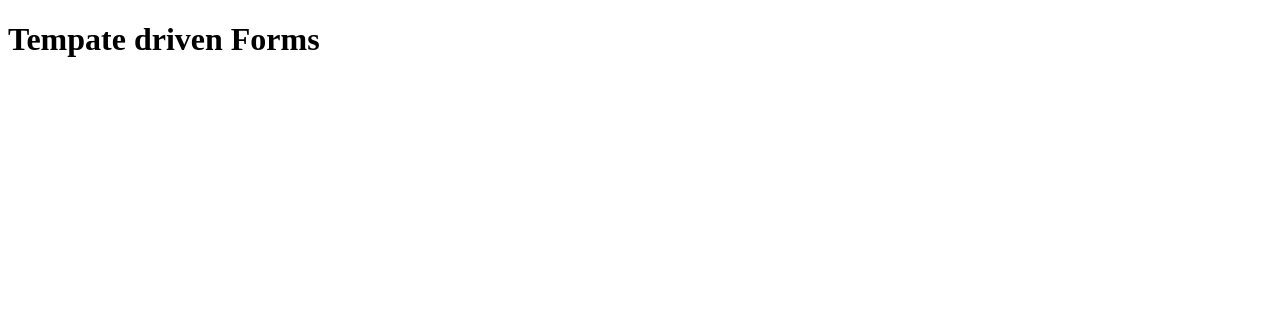
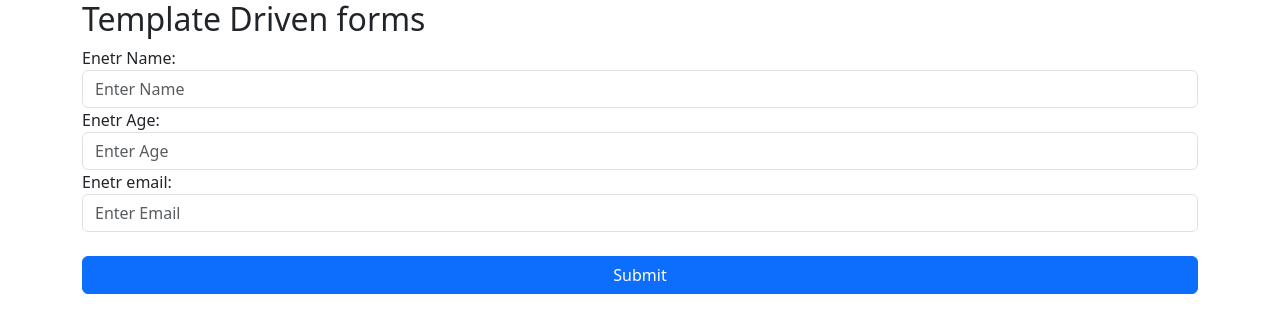
Before and after one commit to gittudemo/ngForms, an Angular app: page / in a window 1280 px wide. Shown: the top 332 px of the page. Built offline with nearby package versions, Linux system fonts and the light colour scheme.

Commit message:
basic template driven Form and value passing using NgForm directive and ngModel

```diff
--- a/src/app/app.component.html
+++ b/src/app/app.component.html
@@ -1,2 +1,3 @@
-<h1>Tempate driven Forms</h1>
+
+<app-tdf></app-tdf>
 <router-outlet></router-outlet>
--- a/src/app/app.module.ts
+++ b/src/app/app.module.ts
@@ -3,13 +3,17 @@ import { BrowserModule } from '@angular/platform-browser';
 
 import { AppRoutingModule } from './app-routing.module';
 import { AppComponent } from './app.component';
+import { TdfComponent } from './tdf/tdf.component';
+import { FormsModule } from '@angular/forms';
 
 @NgModule({
   declarations: [
-    AppComponent
+    AppComponent,
+    TdfComponent
   ],
   imports: [
     BrowserModule,
+    FormsModule,
     AppRoutingModule
   ],
   providers: [],
--- /dev/null
+++ b/src/app/tdf/tdf.component.html
@@ -0,0 +1,32 @@
+
+
+<div class="container">
+  <div class="row">
+    <div class="col-md-4"></div>
+    <div><h2>Template Driven forms</h2></div>
+
+    <form #myForm="ngForm" (ngSubmit)="saveForm(myForm.value)">
+      <div class="form-group">
+        <label>Enetr Name:</label>
+        <input type="text" name="name" placeholder="Enter Name" ngModel class="form-control">
+
+      </div>
+        <div class="form-group">
+          <label>Enetr Age:</label>
+          <input type="number" name="age" placeholder="Enter Age" ngModel class="form-control">
+
+        </div>
+          <div class="form-group">
+            <label>Enetr email:</label>
+            <input type="text" name="email" placeholder="Enter Email" ngModel class="form-control">
+
+          </div>
+          <br>
+          <div class="d-grid">
+            <button type="submit" value="submit" class="btn btn-primary">Submit</button>
+          </div>
+    </form>
+
+  </div>
+
+</div>
--- /dev/null
+++ b/src/app/tdf/tdf.component.ts
@@ -0,0 +1,18 @@
+import { Component } from '@angular/core';
+
+@Component({
+  selector: 'app-tdf',
+  templateUrl: './tdf.component.html',
+  styleUrls: ['./tdf.component.css']
+})
+export class TdfComponent {
+
+
+
+  saveForm(formData : any) {
+
+    //console.log(formData.value);
+    console.log(formData);
+
+  }
+}
--- a/src/index.html
+++ b/src/index.html
@@ -6,6 +6,10 @@
   <base href="/">
   <meta name="viewport" content="width=device-width, initial-scale=1">
   <link rel="icon" type="image/x-icon" href="favicon.ico">
+  <link href="https://cdn.jsdelivr.net/npm/bootstrap@5.3.3/dist/css/bootstrap.min.css" rel="stylesheet"
+    integrity="sha384-QWTKZyjpPEjISv5WaRU9OFeRpok6YctnYmDr5pNlyT2bRjXh0JMhjY6hW+ALEwIH" crossorigin="anonymous">
+  <!-- <script src="https://cdn.jsdelivr.net/npm/bootstrap@5.3.3/dist/js/bootstrap.bundle.min.js"
+    integrity="sha384-YvpcrYf0tY3lHB60NNkmXc5s9fDVZLESaAA55NDzOxhy9GkcIdslK1eN7N6jIeHz" crossorigin="anonymous"></script> -->
 </head>
 <body>
   <app-root></app-root>
```
Also changed, not shown: src/app/tdf/tdf.component.css (added), 1 other file (tests, documents, lock files or other folders).
